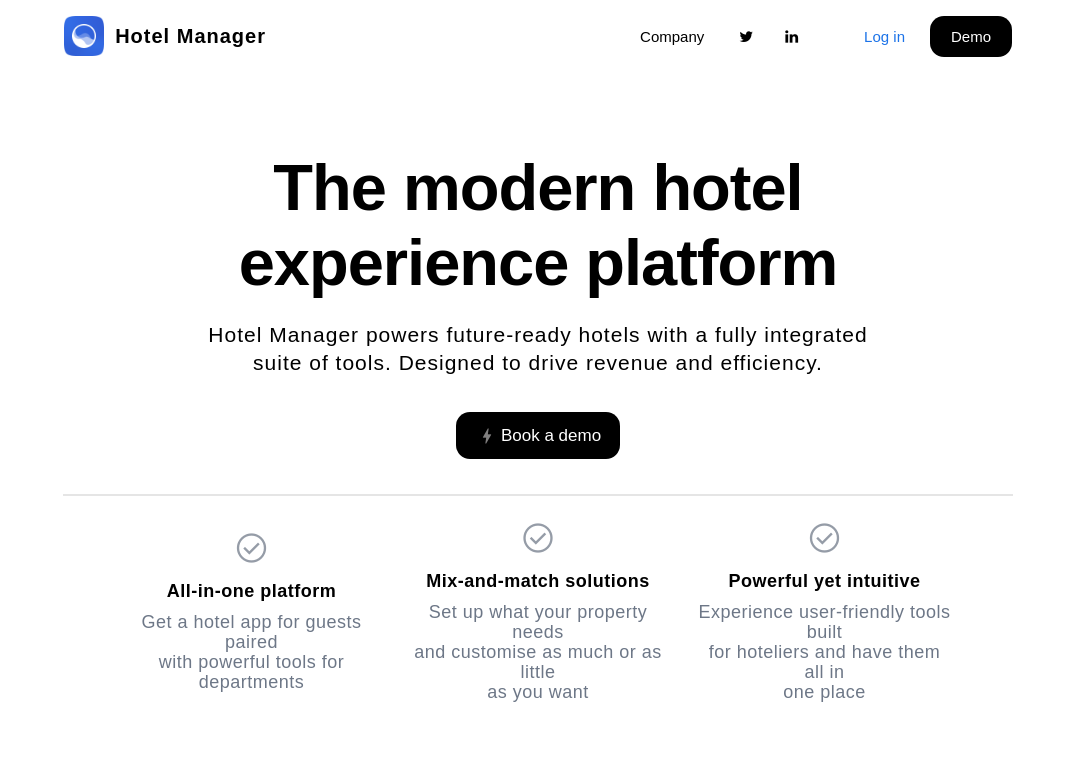
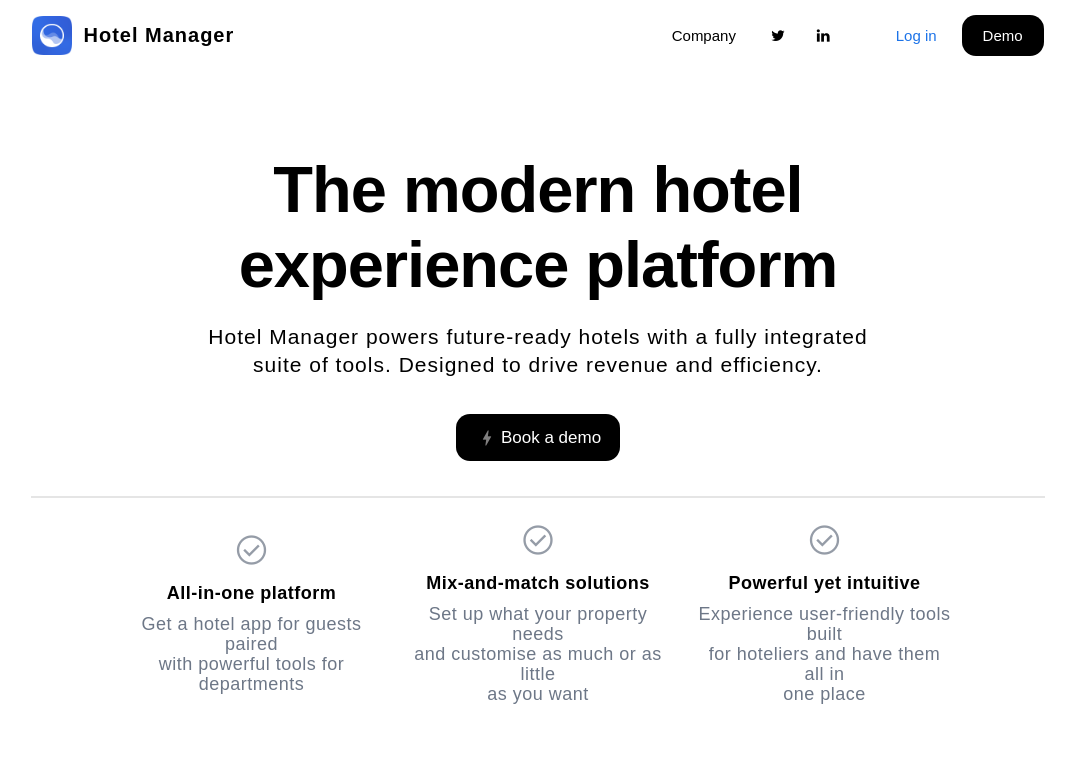
Before and after one commit to dariawinnicka/hotel-manager-clone, a plain HTML site: page index.html in a window 1280 px wide. Shown: the top 778 px of the page, without its empty margins (102-1177 px from the left). Drawn offline with nearby package versions, Linux system fonts and the light colour scheme.

Commit message:
Inital commit

```diff
--- a/style.css
+++ b/style.css
@@ -12,20 +12,18 @@ nav {
   background-color: #ffffff;
   display: flex;
   font-size: 15px;
-  /* -------------- ADD WHITESPACE TOP & BOTTOM: 60-80px - RE-SIZE LOGO - MAkE WIDER --------------- */
-  height: 40px;
-  margin: 16px auto 0px auto;
+  height: 70px;
+  margin: -10px auto;
   position: sticky;
   top: 0px;
-  width: 75%;
+  width: 80%;
   z-index: 1000;
 }
 
-/* navigation-logo */
 /* navigation-company-logo */
-.logo,
 .company-logo {
-  height: 100%;
+  height: 57%;
+  margin-top: 8%;
   margin: left;
   width: auto;
 }
@@ -167,13 +165,12 @@ nav {
   text-decoration: none;
 }
 
-/* -------------- MAkE WIDER? --------------- */
 /* header-separator */
 .header-line {
   border: 0.1px solid #e5e5e5;
   position: relative;
   top: 40px;
-  width: 75%;
+  width: 80%;
   margin-bottom: 4.7%;
 }
 
@@ -234,8 +231,6 @@ body {
   height: 200vh;
 }
 
-/* -------------- MAkE WIDER + RENAME? --------------- */
-
 /* body-image-software */
 .image-software {
   position: relative;
@@ -243,7 +238,7 @@ body {
 
 /* body-image-software-website */
 .image-software-website {
-  width: 75%;
+  width: 80%;
   display: block;
   margin: 8% auto;
   transform: perspective(600px) rotateX(20deg);
@@ -253,7 +248,7 @@ body {
 /* body-image-software-application */
 .image-software-application {
   position: absolute;
-  right: 14%;
+  right: 12%;
   bottom: -10%;
   width: 20%;
   transform: perspective(600px) rotateX(20deg);
```
